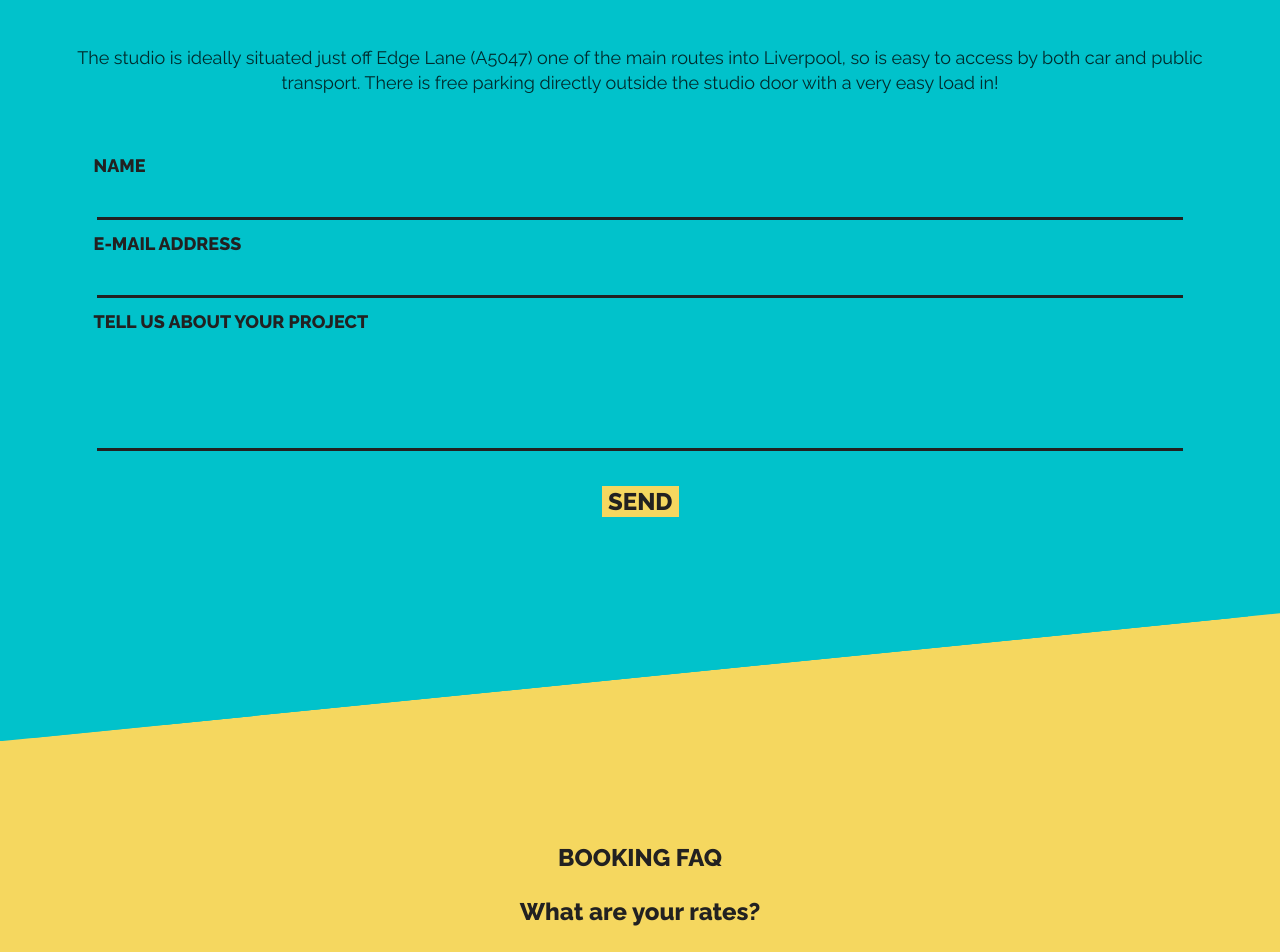
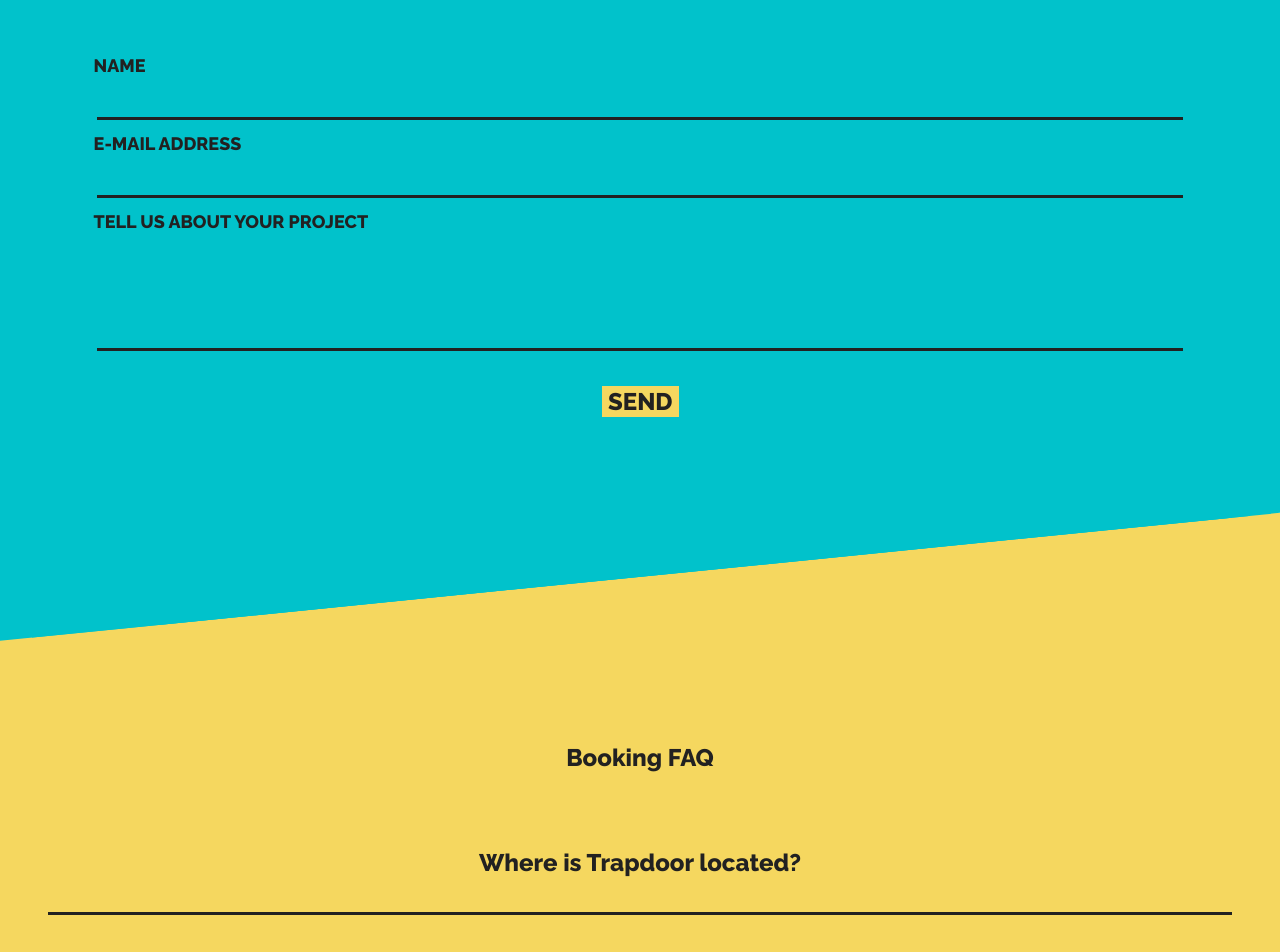
Before and after one commit to scoupar/trapdoor-studios, a Next.js app: page / in a window 1280 px wide. Shown: the part 7500-8452 px from the top of the page. Built offline with nearby package versions, Linux system fonts and the light colour scheme.

Commit message:
updated contact section

```diff
--- a/components/Contact.js
+++ b/components/Contact.js
@@ -38,12 +38,12 @@
               placeholder="blur"
             />
           </div>
-          <p className="under-image">
+          {/* <p className="under-image">
             The studio is ideally situated just off Edge Lane (A5047) one of the
             main routes into Liverpool, so is easy to access by both car and
             public transport. There is free parking directly outside the studio
             door with a very easy load in!
-          </p>
+          </p> */}
           <div className="form-container">
             <form
               className="contact-form"
@@ -74,8 +74,19 @@
       <section id="faq">
         <div className="faq">
           <div className="faq-text">
-            <h2>BOOKING FAQ</h2>
+            <h2>Booking FAQ</h2>
+            <p></p>
             <AnimateSharedLayout>
+              <Toggle title="Where is Trapdoor located?">
+                <div className="answer">
+                  <p>
+                    The studio is ideally situated just off Edge Lane (A5047)
+                    one of the main routes into Liverpool, so is easy to access
+                    by both car and public transport. There is free parking
+                    directly outside the studio door with a very easy load in!
+                  </p>
+                </div>
+              </Toggle>
               <Toggle title="What are your rates?">
                 <div className="answer">
                   <p>
--- a/styles/globals.css
+++ b/styles/globals.css
@@ -640,6 +640,7 @@
   justify-content: center;
   width: 100%;
   background-color: #01c2cb;
+  margin-top: 5vw;
 }
 .form-text {
   width: 95%;
```
